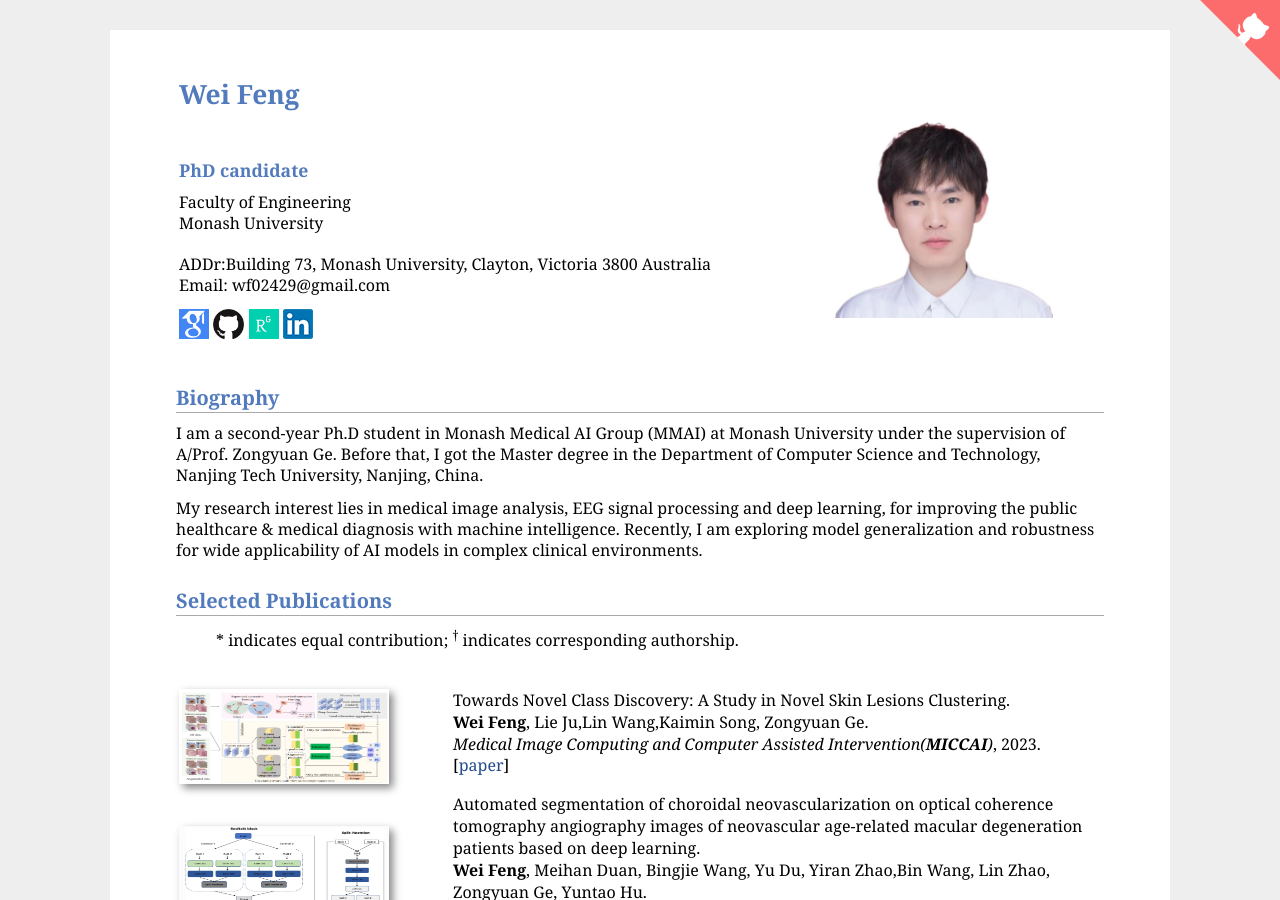
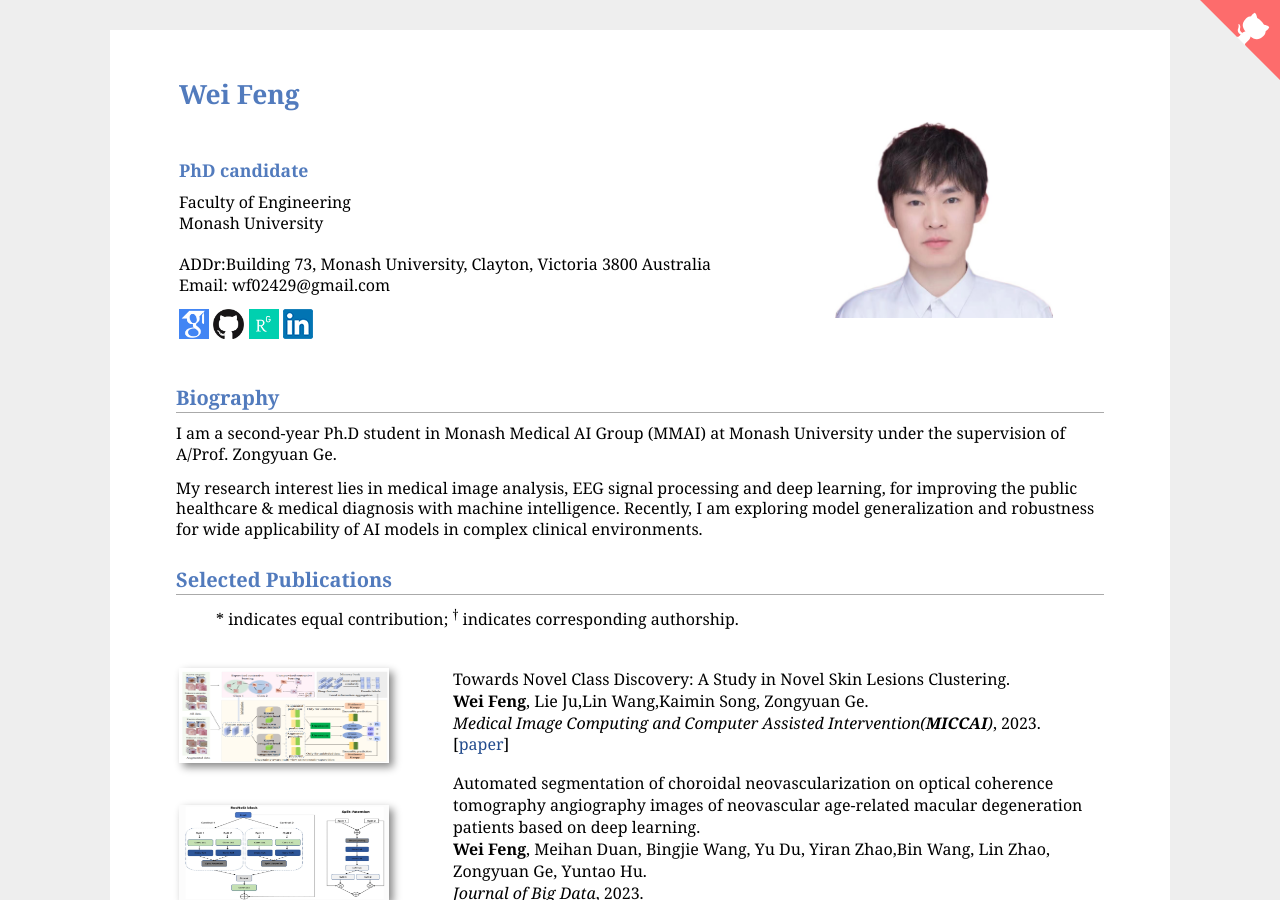
Before and after one commit to fengweie/fengweie.github.io, a Jekyll site: the page index.html, which Jekyll copies as it is, in a window 1280 px wide and 900 px high. Built offline with Jekyll 4.4.1, drawn with Linux system fonts in a browser that asks for light colours.

Commit message:
Update index.html

```diff
--- a/index.html
+++ b/index.html
@@ -76,7 +76,7 @@ PhD candidate</h3>
 <!--<h2>Biography [<a href="./CV-JinYueming.pdf">CV</a>]</h2>-->
 <h2>Biography </h2>
 <p>
-	I am a second-year Ph.D student in Monash Medical AI Group (MMAI) at Monash University under the supervision of A/Prof. Zongyuan Ge. Before that, I got the Master degree in the Department of Computer Science and Technology, Nanjing Tech University, Nanjing, China.
+	I am a second-year Ph.D student in Monash Medical AI Group (MMAI) at Monash University under the supervision of A/Prof. Zongyuan Ge.
 <!-- 	and the B. Eng degree from School of Electronics and Information, Jiangsu University of Science and Technology, Zhenjiang, China. -->
 </p>
 
```
